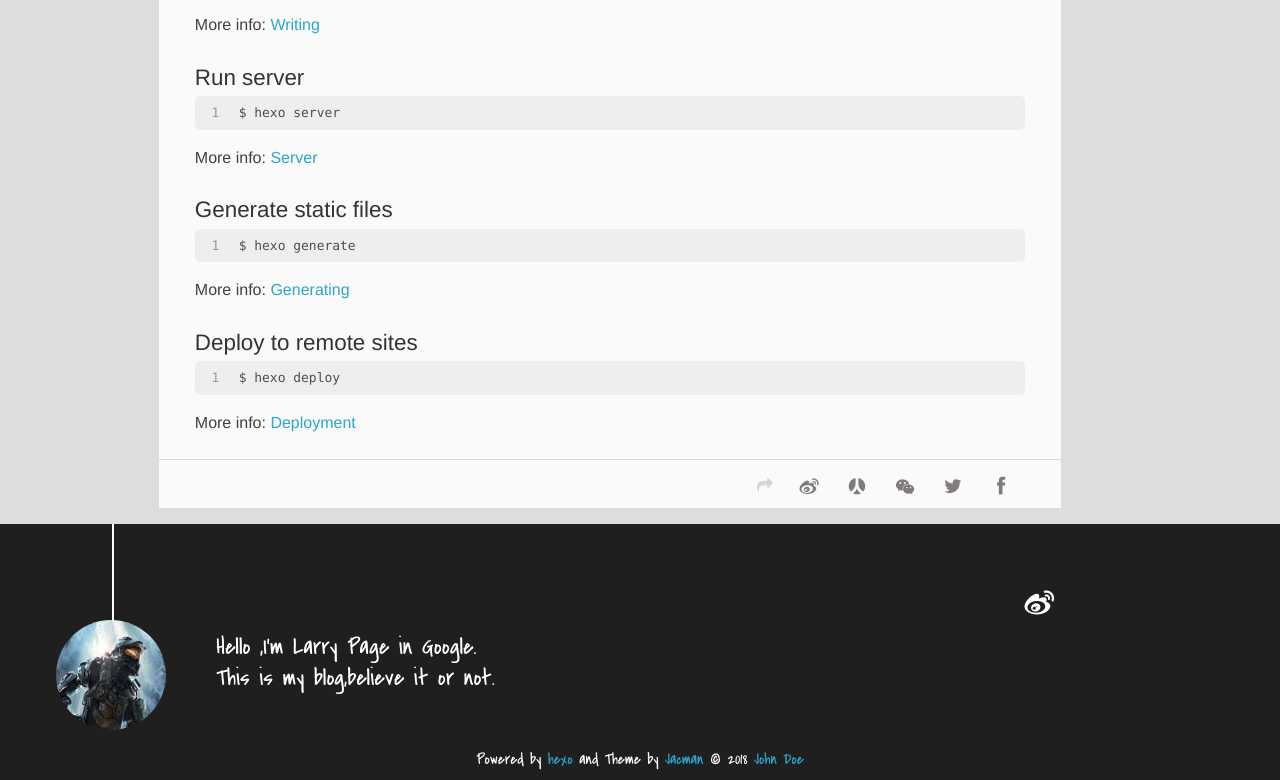
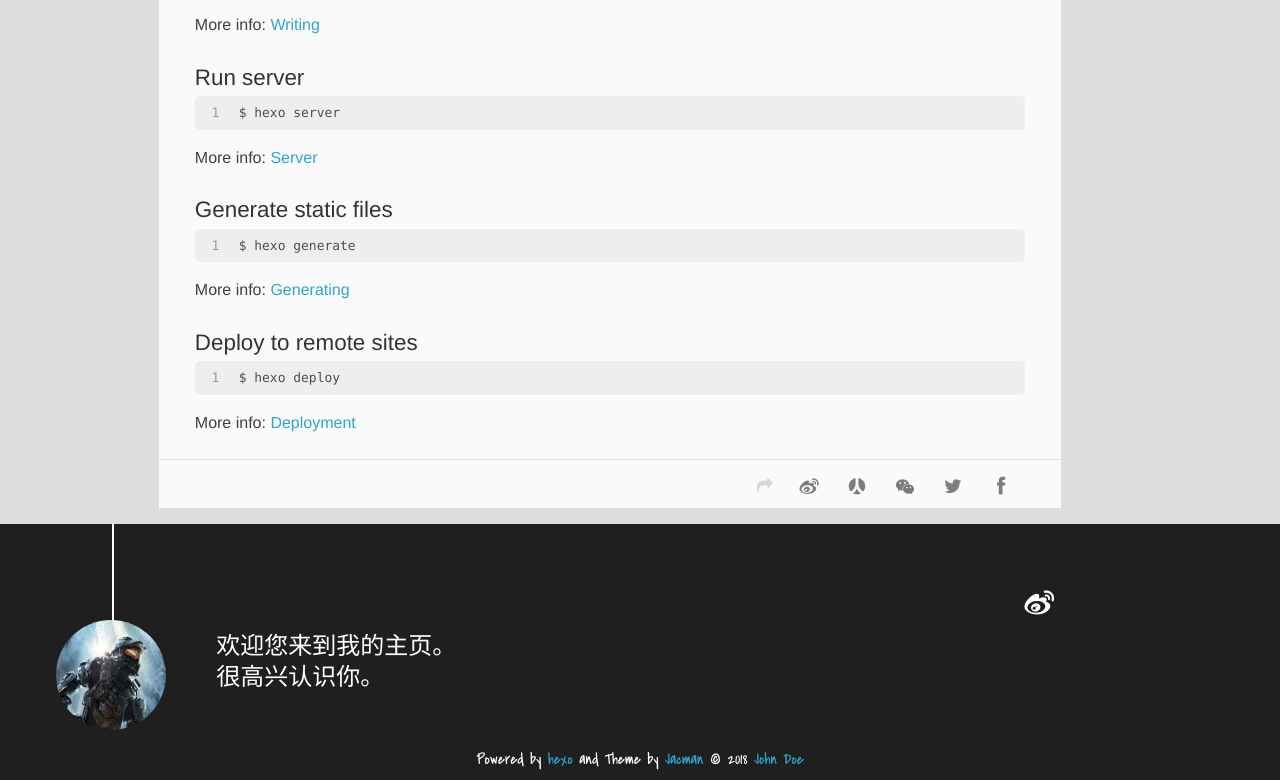
Before and after one commit to iamgcx/github.io, a plain HTML site: page 2018/05/19/hello-world/index.html in a window 1280 px wide. Shown: the part 564-1344 px from the top of the page. Drawn offline with Linux system fonts and the light colour scheme; a script that the page names is missing.

Commit message:
Site updated: 2018-05-20 22:48:24

```diff
--- a/2018/05/19/hello-world/index.html
+++ b/2018/05/19/hello-world/index.html
@@ -202,8 +202,8 @@
 
 
 	<section class="info">
-		<p> Hello ,I&#39;m Larry Page in Google. <br/>
-			This is my blog,believe it or not.</p>
+		<p> 欢迎您来到我的主页。 <br/>
+			很高兴认识你。</p>
 	</section>
 
 	<div class="social-font" class="clearfix">
```
Also changed, not shown: archives/2018/05/index.html (+2 -2 lines), archives/2018/index.html (+2 -2 lines), archives/index.html (+2 -2 lines), index.html (+2 -2 lines).
